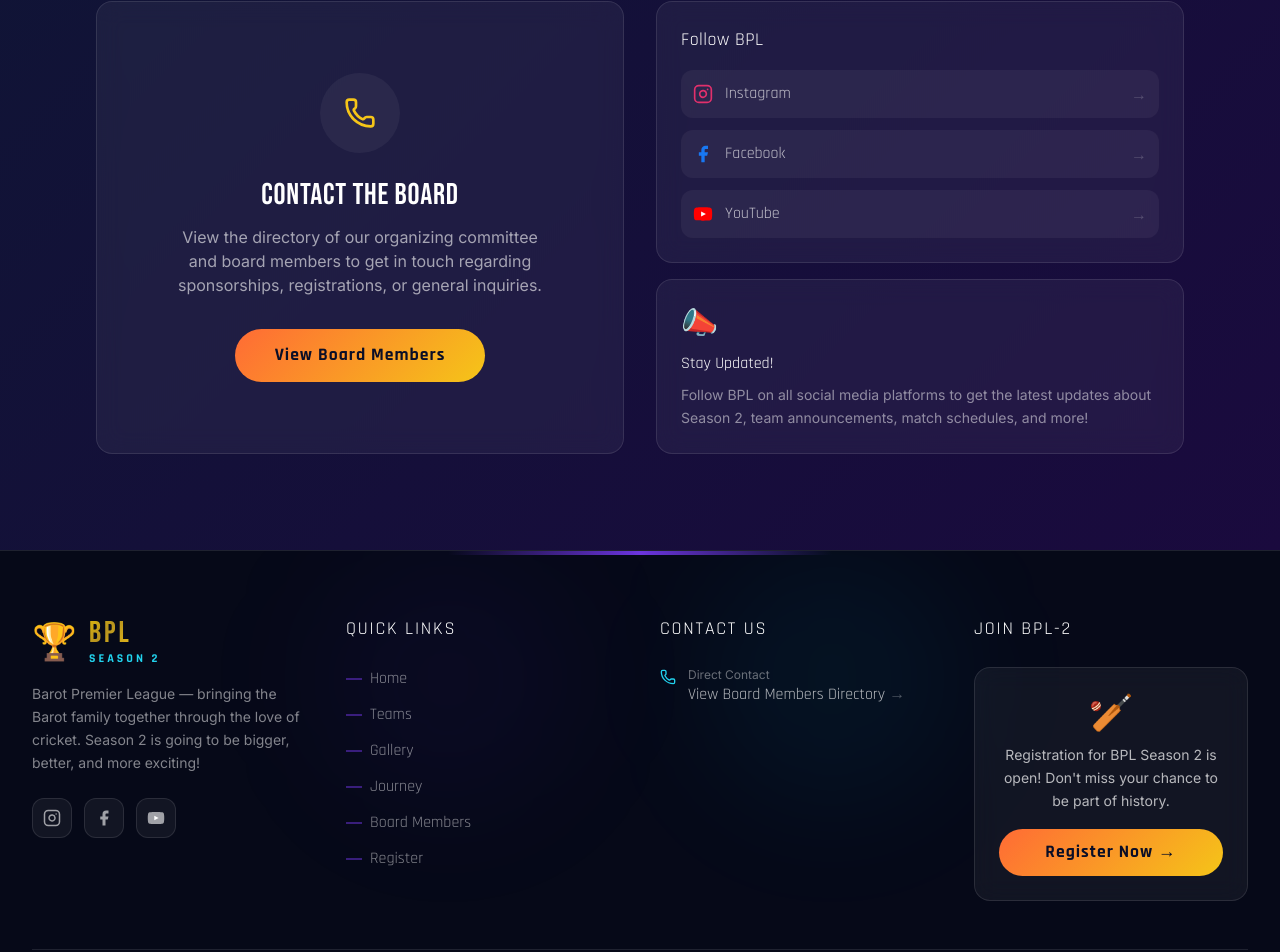
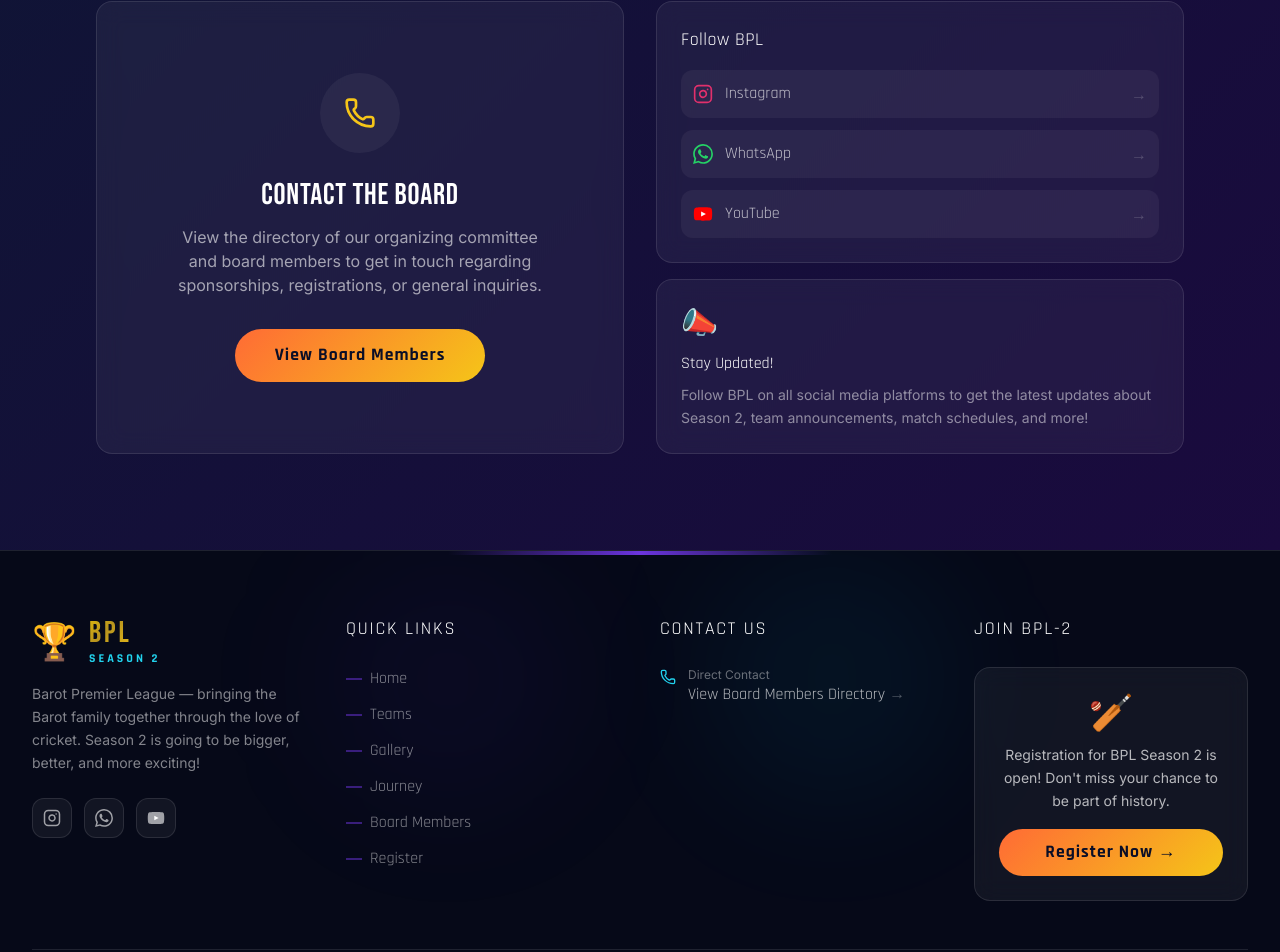
Before and after one commit to BarotRohit/BPL, a Next.js app in the folder bpl-app/: page / in a window 1280 px wide. Shown: the part 5708-6660 px from the top of the page. Built offline with nearby package versions, Linux system fonts and the light colour scheme; no server answers.

Commit message:
Update social links and replace Facebook with WhatsApp

```diff
--- a/bpl-app/app/page.tsx
+++ b/bpl-app/app/page.tsx
@@ -10,7 +10,7 @@
 import { Phone, ChevronDown } from "lucide-react";
 
 const InstagramIcon = () => <svg width="20" height="20" viewBox="0 0 24 24" fill="none" stroke="currentColor" strokeWidth="2" strokeLinecap="round" strokeLinejoin="round"><rect x="2" y="2" width="20" height="20" rx="5" ry="5"/><path d="M16 11.37A4 4 0 1 1 12.63 8 4 4 0 0 1 16 11.37z"/><line x1="17.5" y1="6.5" x2="17.51" y2="6.5"/></svg>;
-const FacebookIcon = () => <svg width="20" height="20" viewBox="0 0 24 24" fill="currentColor"><path d="M18 2h-3a5 5 0 0 0-5 5v3H7v4h3v8h4v-8h3l1-4h-4V7a1 1 0 0 1 1-1h3z"/></svg>;
+const WhatsappIcon = () => <svg width="20" height="20" viewBox="0 0 24 24" fill="currentColor"><path d="M17.472 14.382c-.297-.149-1.758-.867-2.03-.967-.273-.099-.471-.148-.67.15-.197.297-.767.966-.94 1.164-.173.199-.347.223-.644.075-.297-.15-1.255-.463-2.39-1.475-.883-.788-1.48-1.761-1.653-2.059-.173-.297-.018-.458.13-.606.134-.133.298-.347.446-.52.149-.174.198-.298.298-.497.099-.198.05-.371-.025-.52-.075-.149-.669-1.612-.916-2.207-.242-.579-.487-.5-.669-.51a12.8 12.8 0 0 0-.57-.01c-.198 0-.52.074-.792.372-.272.297-1.04 1.016-1.04 2.479 0 1.462 1.065 2.875 1.213 3.074.149.198 2.096 3.2 5.077 4.487.709.306 1.262.489 1.694.625.712.227 1.36.195 1.871.118.571-.085 1.758-.719 2.006-1.413.248-.694.248-1.289.173-1.413-.074-.124-.272-.198-.57-.347m-5.421 7.403h-.004a9.87 9.87 0 0 1-5.031-1.378l-.361-.214-3.741.982.998-3.648-.235-.374a9.86 9.86 0 0 1-1.51-5.26c.001-5.45 4.436-9.884 9.888-9.884 2.64 0 5.122 1.03 6.988 2.898a9.825 9.825 0 0 1 2.893 6.994c-.003 5.45-4.437 9.884-9.885 9.884m8.413-18.297A11.815 11.815 0 0 0 12.05 0C5.495 0 .16 5.335.157 11.892c0 2.096.547 4.142 1.588 5.945L.057 24l6.305-1.654a11.882 11.882 0 0 0 5.683 1.448h.005c6.554 0 11.89-5.335 11.893-11.893a11.821 11.821 0 0 0-3.48-8.413Z"/></svg>;
 const YoutubeIcon = () => <svg width="20" height="20" viewBox="0 0 24 24" fill="currentColor"><path d="M22.54 6.42a2.78 2.78 0 0 0-1.95-1.96C18.88 4 12 4 12 4s-6.88 0-8.59.46a2.78 2.78 0 0 0-1.95 1.96A29 29 0 0 0 1 12a29 29 0 0 0 .46 5.58 2.78 2.78 0 0 0 1.95 1.95C5.12 20 12 20 12 20s6.88 0 8.59-.47a2.78 2.78 0 0 0 1.95-1.95A29 29 0 0 0 23 12a29 29 0 0 0-.46-5.58z"/><polygon points="9.75 15.02 15.5 12 9.75 8.98 9.75 15.02" fill="white"/></svg>;
 
 // Floating particles component (inline)
@@ -529,7 +529,7 @@
                 <div className="flex flex-col gap-3">
                   {[
                     { icon: <InstagramIcon />, label: "Instagram", href: config.social.instagram, color: "#e1306c" },
-                    { icon: <FacebookIcon />, label: "Facebook", href: config.social.facebook, color: "#1877f2" },
+                    { icon: <WhatsappIcon />, label: "WhatsApp", href: config.social.whatsapp, color: "#25D366" },
                     { icon: <YoutubeIcon />, label: "YouTube", href: config.social.youtube, color: "#ff0000" },
                   ].map((s, i) => (
                     <motion.a
--- a/bpl-app/components/Footer.tsx
+++ b/bpl-app/components/Footer.tsx
@@ -6,7 +6,7 @@
 import { config } from "@/lib/config";
 
 const InstagramIcon = () => <svg width="18" height="18" viewBox="0 0 24 24" fill="none" stroke="currentColor" strokeWidth="2" strokeLinecap="round" strokeLinejoin="round"><rect x="2" y="2" width="20" height="20" rx="5" ry="5"/><path d="M16 11.37A4 4 0 1 1 12.63 8 4 4 0 0 1 16 11.37z"/><line x1="17.5" y1="6.5" x2="17.51" y2="6.5"/></svg>;
-const FacebookIcon = () => <svg width="18" height="18" viewBox="0 0 24 24" fill="currentColor"><path d="M18 2h-3a5 5 0 0 0-5 5v3H7v4h3v8h4v-8h3l1-4h-4V7a1 1 0 0 1 1-1h3z"/></svg>;
+const WhatsappIcon = () => <svg width="18" height="18" viewBox="0 0 24 24" fill="currentColor"><path d="M17.472 14.382c-.297-.149-1.758-.867-2.03-.967-.273-.099-.471-.148-.67.15-.197.297-.767.966-.94 1.164-.173.199-.347.223-.644.075-.297-.15-1.255-.463-2.39-1.475-.883-.788-1.48-1.761-1.653-2.059-.173-.297-.018-.458.13-.606.134-.133.298-.347.446-.52.149-.174.198-.298.298-.497.099-.198.05-.371-.025-.52-.075-.149-.669-1.612-.916-2.207-.242-.579-.487-.5-.669-.51a12.8 12.8 0 0 0-.57-.01c-.198 0-.52.074-.792.372-.272.297-1.04 1.016-1.04 2.479 0 1.462 1.065 2.875 1.213 3.074.149.198 2.096 3.2 5.077 4.487.709.306 1.262.489 1.694.625.712.227 1.36.195 1.871.118.571-.085 1.758-.719 2.006-1.413.248-.694.248-1.289.173-1.413-.074-.124-.272-.198-.57-.347m-5.421 7.403h-.004a9.87 9.87 0 0 1-5.031-1.378l-.361-.214-3.741.982.998-3.648-.235-.374a9.86 9.86 0 0 1-1.51-5.26c.001-5.45 4.436-9.884 9.888-9.884 2.64 0 5.122 1.03 6.988 2.898a9.825 9.825 0 0 1 2.893 6.994c-.003 5.45-4.437 9.884-9.885 9.884m8.413-18.297A11.815 11.815 0 0 0 12.05 0C5.495 0 .16 5.335.157 11.892c0 2.096.547 4.142 1.588 5.945L.057 24l6.305-1.654a11.882 11.882 0 0 0 5.683 1.448h.005c6.554 0 11.89-5.335 11.893-11.893a11.821 11.821 0 0 0-3.48-8.413Z"/></svg>;
 const YoutubeIcon = () => <svg width="18" height="18" viewBox="0 0 24 24" fill="currentColor"><path d="M22.54 6.42a2.78 2.78 0 0 0-1.95-1.96C18.88 4 12 4 12 4s-6.88 0-8.59.46a2.78 2.78 0 0 0-1.95 1.96A29 29 0 0 0 1 12a29 29 0 0 0 .46 5.58 2.78 2.78 0 0 0 1.95 1.95C5.12 20 12 20 12 20s6.88 0 8.59-.47a2.78 2.78 0 0 0 1.95-1.95A29 29 0 0 0 23 12a29 29 0 0 0-.46-5.58z"/><polygon points="9.75 15.02 15.5 12 9.75 8.98 9.75 15.02" fill="white"/></svg>;
 
 const footerLinks = [
@@ -46,7 +46,7 @@
             <div className="flex gap-3">
               {[
               { href: config.social.instagram, icon: <InstagramIcon />, color: "hover:text-pink-400 hover:border-pink-400" },
-                { href: config.social.facebook, icon: <FacebookIcon />, color: "hover:text-blue-400 hover:border-blue-400" },
+                { href: config.social.whatsapp, icon: <WhatsappIcon />, color: "hover:text-green-400 hover:border-green-400" },
                 { href: config.social.youtube, icon: <YoutubeIcon />, color: "hover:text-red-400 hover:border-red-400" },
               ].map((s, i) => (
                 <motion.a
--- a/bpl-app/lib/config.ts
+++ b/bpl-app/lib/config.ts
@@ -27,9 +27,9 @@
 
   // Social Media (update with real links)
   social: {
-    instagram: "https://www.instagram.com",
-    facebook: "https://www.facebook.com",
-    youtube: "https://www.youtube.com",
+    instagram: "https://www.instagram.com/barotpremierleague__s1?igsh=cWpka2diM3NoaWty",
+    whatsapp: "https://chat.whatsapp.com/BRxvJ7UWtF57pfjyEGVDjO?s=sw&p=a&ilr=4",
+    youtube: "https://www.youtube.com/live/67Wc2FsCsE0?si=8MZxx_p3V39mDkyw",
   },
 
   // Google Sheets Apps Script Web App URL
```
